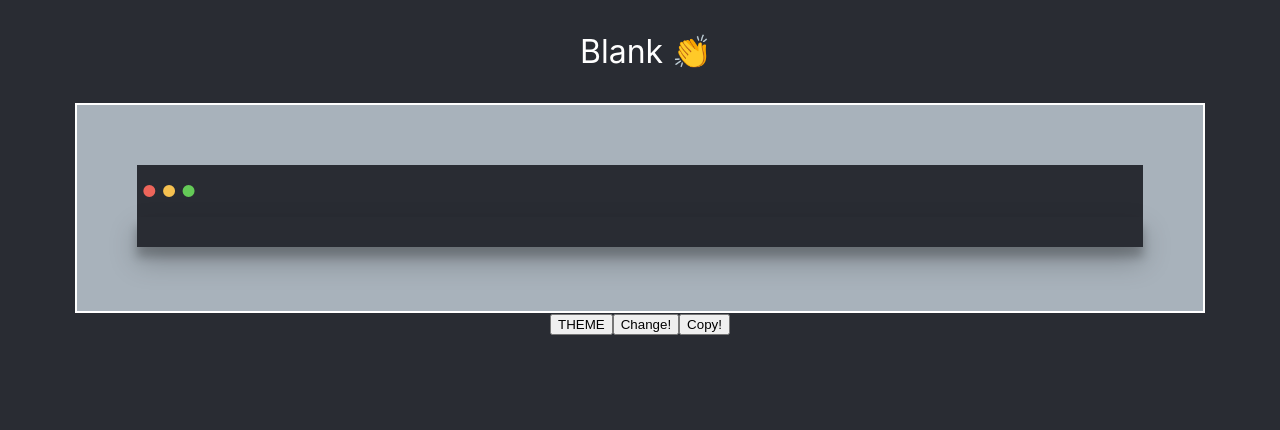
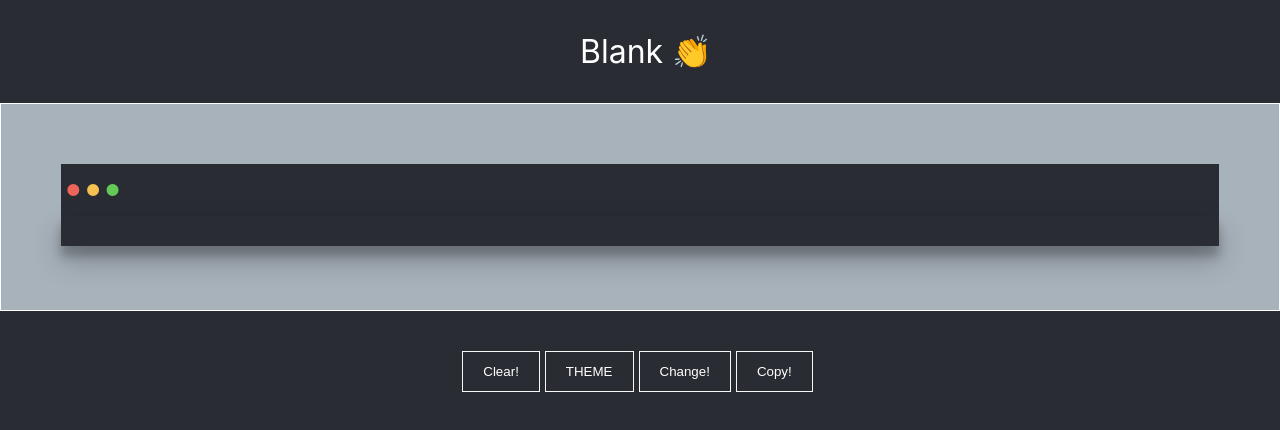
Before and after one commit to Kyun92/instaBlank, a React (Create React App) app: page / in a window 1280 px wide. Shown: the top 430 px of the page. Built offline with nearby package versions, Linux system fonts and the light colour scheme.

Commit message:
!Todo scss 작성 필요

```diff
--- a/package.json
+++ b/package.json
@@ -5,6 +5,7 @@
   "dependencies": {
     "node-sass": "^4.11.0",
     "react": "^16.8.4",
+    "react-copy-to-clipboard": "^5.0.1",
     "react-dom": "^16.8.4",
     "react-resize-detector": "^4.0.5",
     "react-scripts": "2.1.8",
--- a/src/App.js
+++ b/src/App.js
@@ -5,7 +5,8 @@ class App extends Component {
   state = {
     width: undefined,
     originInput: "",
-    changedText: ""
+    changedText: "",
+    copied: false
   };
 
   handleChange = e => {
@@ -19,6 +20,13 @@ class App extends Component {
     this.setState({
       ...this.state,
       width: dotBoxWidth - 14
+    });
+  };
+
+  handleClear = () => {
+    this.setState({
+      originInput: "",
+      changedText: ""
     });
   };
 
@@ -47,7 +55,7 @@ class App extends Component {
   };
 
   render() {
-    const { width, originInput, changedText } = this.state;
+    const { width, originInput, changedText, copied } = this.state;
     return (
       <InstaTemplate
         onResize={this.handleWidth}
@@ -56,6 +64,8 @@ class App extends Component {
         originInput={originInput}
         changedText={changedText}
         changeText={this.handleTextChange}
+        onClear={this.handleClear}
+        copied={copied}
       />
     );
   }
--- a/src/Components/ButtonBox.js
+++ b/src/Components/ButtonBox.js
@@ -1,13 +1,36 @@
 import React from "react";
+import { CopyToClipboard } from "react-copy-to-clipboard";
 
-const ButtonBox = ({ changeText, changedText }) => {
+const style = {
+  button_common: {
+    backgroundColor: "#292c33",
+    color: "#fff",
+    border: "1px solid #f8f8f8",
+    padding: "12px 20px",
+    marginRight: "5px",
+    outline: "none"
+  }
+};
+
+const ButtonBox = ({ changeText, changedText, onClear, copied }) => {
   return (
-    <div style={{ textAlign: "center" }}>
-      <button>THEME</button>
-      <button onClick={() => changeText()}>
+    <div
+      style={{ textAlign: "center", marginTop: "40px", marginBottom: "20px" }}
+    >
+      <button style={style.button_common} onClick={() => onClear()}>
+        Clear!
+      </button>
+      <button style={style.button_common}>THEME</button>
+      <button style={style.button_common} onClick={() => changeText()}>
         {changedText === "" ? "Change!" : "Recovery!"}
       </button>
-      <button>Copy!</button>
+
+      <CopyToClipboard
+        text={changedText}
+        // onCopy={() => this.setState({ copied: true })}
+      >
+        <button style={style.button_common}>Copy!</button>
+      </CopyToClipboard>
     </div>
   );
 };
--- a/src/Components/InstaTemplate.js
+++ b/src/Components/InstaTemplate.js
@@ -6,10 +6,12 @@ import ButtonBox from "./ButtonBox";
 const InstaTemplate = ({
   onResize,
   onChange,
+  onClear,
   width,
   originInput,
   changedText,
-  changeText
+  changeText,
+  copied
 }) => {
   return (
     <React.Fragment>
@@ -21,7 +23,12 @@ const InstaTemplate = ({
         width={width}
         changedText={changedText}
       />
-      <ButtonBox changeText={changeText} changedText={changedText} />
+      <ButtonBox
+        changeText={changeText}
+        changedText={changedText}
+        onClear={onClear}
+        copied={copied}
+      />
     </React.Fragment>
   );
 };
--- a/src/Components/TextArea.js
+++ b/src/Components/TextArea.js
@@ -4,9 +4,9 @@ import ReactResizeDetector from "react-resize-detector";
 
 const style = {
   textarea_container: {
-    border: "2px solid #fff",
+    border: "1px solid #fff",
     backgroundColor: "#A8B2BB",
-    margin: "auto 75px"
+    margin: "auto"
   },
   textarea_box: {
     margin: "60px"
```
Also changed, not shown: 1 other file (tests, documents, lock files or other folders).
